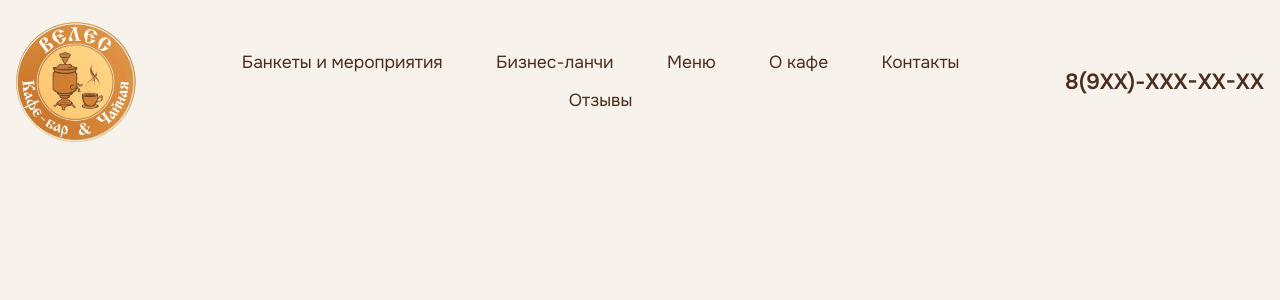
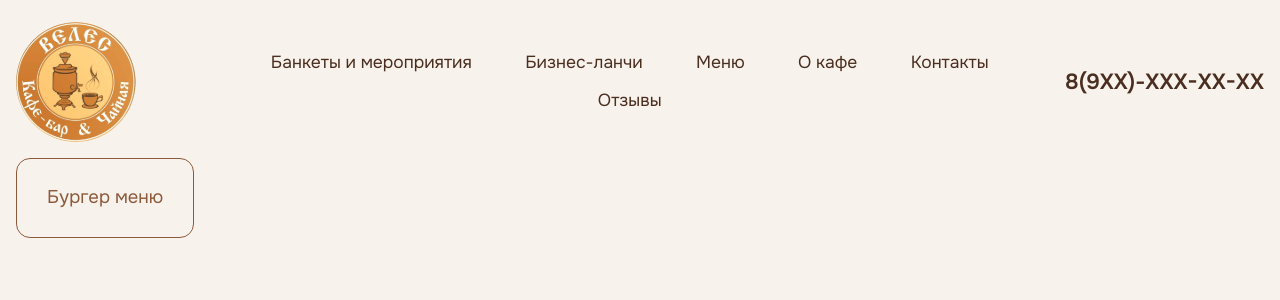
Before and after one commit to artemSoko1ov/veles, a React (Vite) app: page / in a window 1280 px wide. Shown: the top 300 px of the page. Built offline with nearby package versions, Linux system fonts and the light colour scheme; the HTML template or start-up script is replaced by a standard one; a web font is replaced by a local one.

Commit message:
feat: add Button component

```diff
--- /dev/null
+++ b/src/shared/ui/Button/Button.module.scss
@@ -0,0 +1,44 @@
+.button {
+  display: inline-flex;
+  align-items: center;
+  justify-content: center;
+
+  min-height: 48px;
+  padding-inline: 30px;
+  padding-block: 24px;
+
+  border: 1px solid transparent;
+  border-radius: var(--radius-sm);
+
+  text-align: center;
+  white-space: nowrap;
+
+  transition: all var(--transition) ease-in-out;
+
+  &:disabled {
+    opacity: 0.5;
+    cursor: not-allowed;
+  }
+}
+
+.primary {
+  border-color: var(--color-primary);
+  color: var(--color-background);
+  background-color: var(--color-primary);
+
+  &:hover {
+    border-color: var(--color-primary-pressed);
+    background-color: var(--color-primary-pressed);
+  }
+}
+
+.outline {
+  border-color: var(--color-primary);
+  color: var(--color-primary);
+  background-color: transparent;
+
+  &:hover {
+    color: var(--color-background);
+    background-color: var(--color-primary);
+  }
+}
--- /dev/null
+++ b/src/shared/ui/Button/Button.tsx
@@ -0,0 +1,33 @@
+import styles from './Button.module.scss';
+import type {ButtonHTMLAttributes, PropsWithChildren} from "react";
+import clsx from "clsx";
+
+type Variant = "primary" | "outline";
+
+type Props = PropsWithChildren<ButtonHTMLAttributes<HTMLButtonElement>> & {
+  variant?: Variant;
+};
+
+const Button = ({
+                  className,
+                  children,
+                  type = "button",
+                  variant = "primary",
+                  ...props
+                }: Props) => {
+  return (
+    <button
+      className={clsx(
+        styles.button,
+        styles[variant],
+        className
+      )}
+      type={type}
+      {...props}
+    >
+      {children}
+    </button>
+  );
+};
+
+export default Button;
--- /dev/null
+++ b/src/shared/ui/Button/index.ts
@@ -0,0 +1 @@
+export { default } from './Button';
--- a/src/widgets/Header/ui/Header.tsx
+++ b/src/widgets/Header/ui/Header.tsx
@@ -1,9 +1,17 @@
 import styles from './Header.module.scss';
 import clsx from "clsx";
-import { navItems } from "@/widgets/Header/model/navItems";
+import {navItems} from "@/widgets/Header/model/navItems";
 import Logo from "@/shared/ui/Logo";
+import {useState} from "react";
+import Button from "@/shared/ui/Button";
 
 const Header = () => {
+  const [isMenuOpen, setIsMenuOpen] = useState(false)
+
+  const toggleMenu = () => {
+    setIsMenuOpen(!isMenuOpen);
+  }
+
   return (
     <header className={styles.header}>
       <div className={clsx(styles.inner, 'container')}>
@@ -19,7 +27,7 @@ const Header = () => {
           aria-label="Основная навигация"
         >
           <ul className={styles.list}>
-            {navItems.map(({ id, name, link }) => (
+            {navItems.map(({id, name, link}) => (
               <li
                 className={styles.item}
                 key={id}
@@ -37,6 +45,13 @@ const Header = () => {
         <div className={styles.phone}>
           <a href="tel:89999999999">8(9XX)-XXX-XX-XX</a>
         </div>
+
+        <Button
+          variant="outline"
+          onClick={toggleMenu}
+        >
+          Бургер меню
+        </Button>
       </div>
     </header>
   );
```
